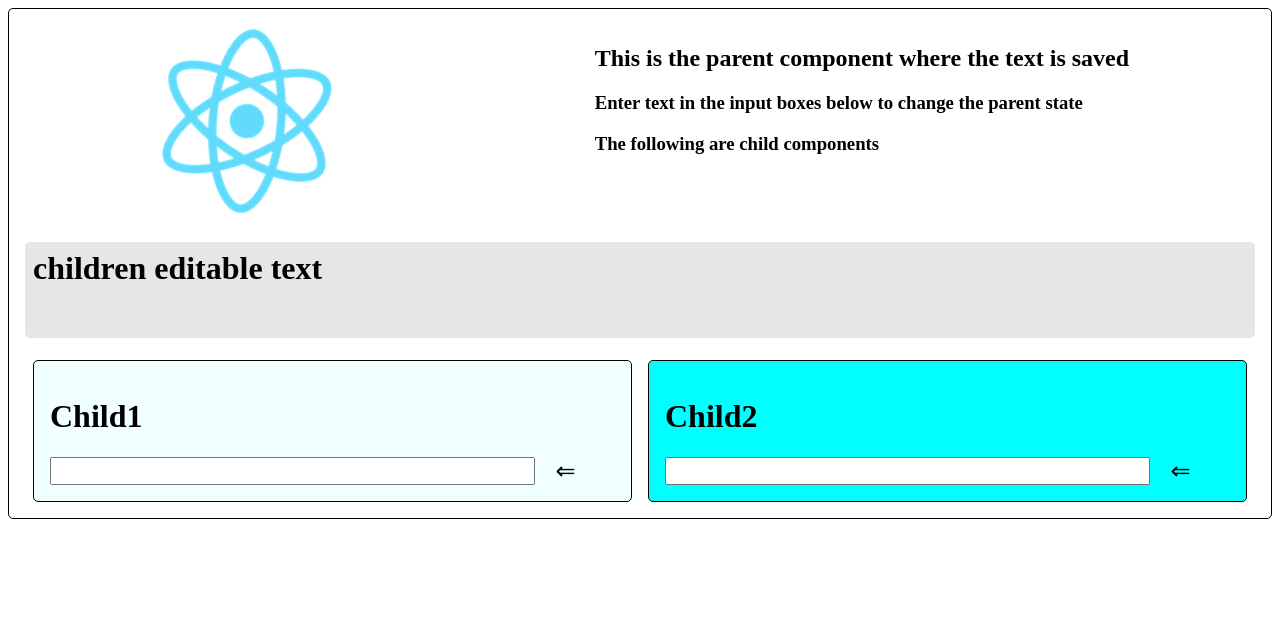
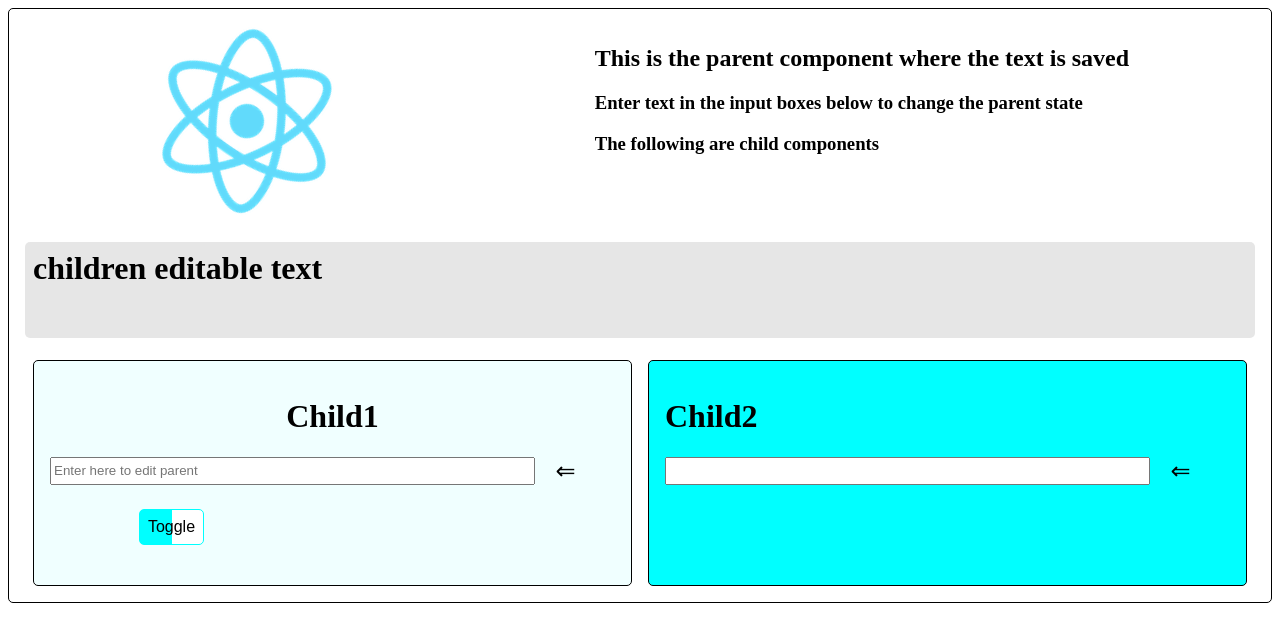
Before and after one commit to vamshi-krishna-kotla/react-playground, a React app: page / in a window 1280 px wide. Shown: the top 642 px of the page. Built offline with nearby package versions, Linux system fonts and the light colour scheme.

Commit message:
Updated child1 component

```diff
--- a/src/modules/edit-parent-state-with-functions/components/Child1/Child1.jsx
+++ b/src/modules/edit-parent-state-with-functions/components/Child1/Child1.jsx
@@ -1,15 +1,78 @@
-import React from 'react';
+import React, { Component } from 'react';
 
 import './Child1.scss';
 
-export function Child1(props) {
-	return(
-		<div id="child1" className={props.className}>
-			<h1>Child1</h1>
-			<div className="inputArea">
-				<input type="text" onInput={(event) => {props.modifyParentState(event.target.value)}} />
-				<span className="arrow">&#8656;</span>
+import { NotificationComponent } from '../Notification/Notification.jsx';
+
+export class Child1 extends Component {
+	state = {
+		useButton: false,
+		inputText: '',
+		notify: false
+	};
+
+	shouldComponentUpdate(nextProps, nextState) {
+		if((nextState.useButton == this.state.useButton) && (nextState.notify == this.state.notify))
+			return false
+
+		return true;
+	}
+
+	onTextInput = (event) => {
+		this.setState({
+			inputText: event.target.value
+		});
+
+		if(!this.state.useButton) {
+			this.props.modifyParentState(event.target.value);
+		}
+	};
+
+	toggleButtonUsage = () => {
+		this.setState((prevState) => {
+			return {
+				useButton: !prevState.useButton,
+				notify: false
+			}
+		},() => {
+			this.setState({
+				notify: true
+			})
+		})
+	};
+
+	render() {
+		return(
+			<div id="child1" className={this.props.className}>
+				{
+					this.state.notify ?
+					<NotificationComponent fontSize="1" statement={
+						this.state.useButton ? "Click to edit parent state" : "Enter to edit parent state"
+					}/>
+					: null
+				}
+				<h1 className="title">Child1</h1>
+				<div className="inputArea">
+					<input
+						type="text"
+						onInput={this.onTextInput}
+						placeholder="Enter here to edit parent"
+					/>
+					<span className="arrow">&#8656;</span>
+				</div>
+				<div className="btnContainer">
+					<button className={["toggleUsage", (this.state.useButton ? 'presentButton' : 'presentEdit')].join(" ")} onClick={this.toggleButtonUsage}>
+						Toggle
+					</button>
+					<button
+						className="editParent"
+						style={{
+							visibility: this.state.useButton ? 'visible' : 'hidden'
+						}}
+						onClick={() => this.props.modifyParentState(this.state.inputText)}
+					>Edit Parent state</button>
+				</div>
 			</div>
-		</div>
-	);
+		);
+	}
 }
--- a/src/modules/edit-parent-state-with-functions/components/Child1/Child1.scss
+++ b/src/modules/edit-parent-state-with-functions/components/Child1/Child1.scss
@@ -1,4 +1,63 @@
 #child1 {
 	background-color: azure;
+	overflow: hidden;
 	padding: 1rem;
+	transition: 0.2s;
+
+	.title {
+		text-align: center;
+	}
+
+	.btnContainer {
+		display: flex;
+		justify-content: space-around;
+		margin: 1rem auto;
+
+		.toggleUsage {
+			border-radius: 5px;
+			border: 0.5px solid aqua;
+			cursor: pointer;
+			display: block;
+			font-size: 1rem;
+			margin: 0.5rem auto;
+			padding: 0.5rem;
+			transition: 0.2s;
+
+			&:active {
+				transform: translateY(3px);
+			}
+
+			&:hover {
+				box-shadow: 0 4px 10px gray;
+			}
+
+			&.presentButton {
+				background-image: linear-gradient(to right, white 50%, aqua 50%);
+			}
+
+			&.presentEdit{
+				background-image: linear-gradient(to left, white 50%, aqua 50%);
+			}
+		}
+
+		.editParent {
+			border-radius: 5px;
+			border: 0.5px solid aqua;
+			cursor: pointer;
+			display: block;
+			font-size: 1rem;
+			font-weight: bold;
+			margin: 0.5rem auto;
+			padding: 0.5rem;
+			transition: 0.2s;
+
+			&:active {
+				transform: translateY(3px);
+			}
+
+			&:hover {
+				box-shadow: 0 4px 10px gray;
+			}
+		}
+	}
 }
--- a/src/modules/edit-parent-state-with-functions/components/Notification/Notification.scss
+++ b/src/modules/edit-parent-state-with-functions/components/Notification/Notification.scss
@@ -1,6 +1,6 @@
 .notification {
 	animation: slideLeft 0.25s linear;
-	background-color: yellow;
+	background-color: aqua;
 	border-radius: 5px;
 	max-width: 35%;
 	padding: 0.65rem;
```
